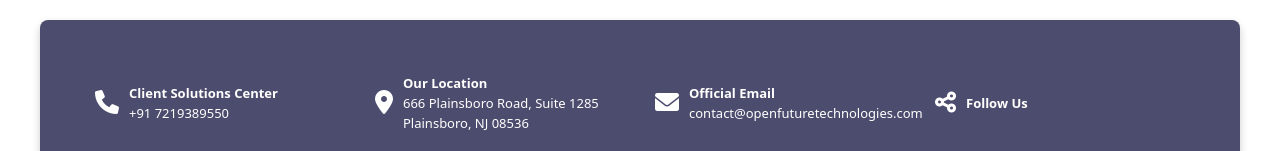
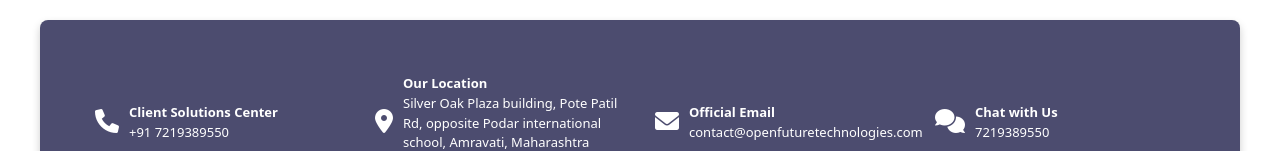
Before and after one commit to classyarjun/DeployOpenFuturefrontentfinal, an Angular app: page /contact-us in a window 1280 px wide. Shown: the part 660-811 px from the top of the page. Built offline with nearby package versions, Linux system fonts and the light colour scheme.

Commit message:
changes added

```diff
--- a/src/app/award-and-recogination/award-and-recogination.component.html
+++ b/src/app/award-and-recogination/award-and-recogination.component.html
@@ -8,7 +8,7 @@
   <!-- Centered Content -->
   <div class="header-content">
     <h1 class="display-2 text-uppercase fw-semibold ">Awards</h1>
-    <p>About-Us > Award</p>
+    <p>AboutUs > Award</p>
   </div>
 </div>
 
--- a/src/app/comprehensive-digital/comprehensive-digital.component.html
+++ b/src/app/comprehensive-digital/comprehensive-digital.component.html
@@ -35,8 +35,6 @@
             analytics, and content creation to help businesses grow their online presence and drive tangible
             results.
             .</p>
-
-
         </div>
         </div>
 
--- a/src/app/contact-us/contact-us.component.html
+++ b/src/app/contact-us/contact-us.component.html
@@ -25,7 +25,9 @@
     <i class="fas fa-map-marker-alt"></i> <!-- Icon for location -->
     <div>
       <strong>Our Location</strong>
-      <p>666 Plainsboro Road, Suite 1285 Plainsboro, NJ 08536</p>
+      <p>Silver Oak Plaza building, Pote Patil Rd,
+        opposite Podar international school, Amravati,
+        Maharashtra 444602</p>
     </div>
   </div>
 
@@ -37,12 +39,12 @@
     </div>
   </div>
 
-  <div class="subpoint">
-    <i class="fas fa-share-alt"></i> <!-- Icon for follow -->
-    <div>
+  <!-- <div class="subpoint">
+    <i class="fas fa-share-alt"></i> Icon for follow -->
+    <!-- <div>
       <strong>Follow Us</strong>
     </div>
-  </div>
+  </div> -->
 
   <div class="subpoint">
     <i class="fas fa-comments"></i> <!-- Icon for chat -->
--- a/src/app/navbar/navbar.component.html
+++ b/src/app/navbar/navbar.component.html
@@ -60,7 +60,7 @@
                   <a href="/rig-framework"><i class="fas fa-cogs"></i> RIG Framework</a>
                 </div>
                 <div class="col-md-3 col-lg-3 info-item">
-                  <a href="/award-and-recogination"><i class="fas fa-trophy"></i> Awards & Recognition</a>
+                  <a href="/award-and-recogination"><i class="fas fa-trophy"></i> Awards & Recogination</a>
                 </div>
               </div>
             </div>
@@ -398,7 +398,7 @@
               Methodology</a>
             <a class="dropdown-item py-1" href="/rig-framework"><i class="fas fa-cogs"></i> RIG Framework</a>
             <a class="dropdown-item py-1" href="/award-and-recogination"><i class="fas fa-trophy"></i> Awards &
-              Recognition</a>
+              Recogination</a>
           </div>
         </div>
       </div>
```
